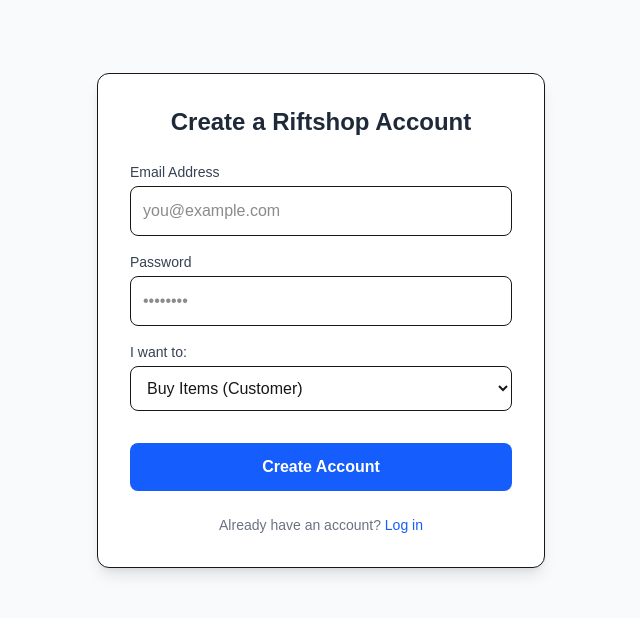
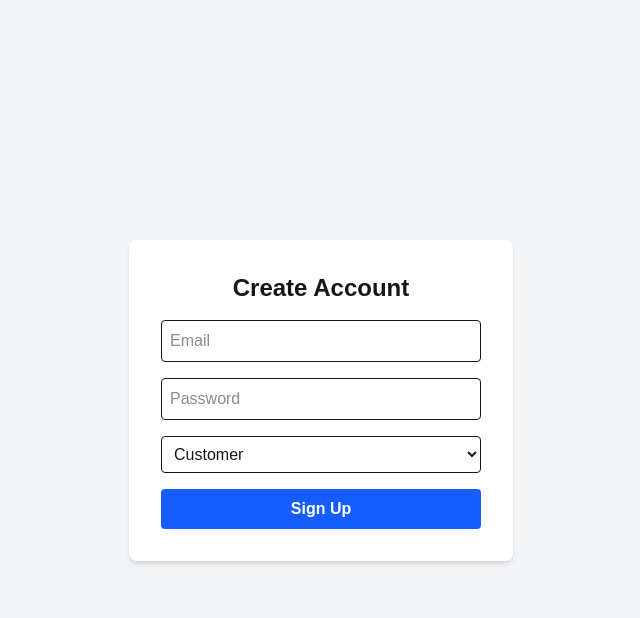
Before and after one commit to njerii-dev/riftshop, a Next.js app: page /register in a window 1280 px wide. Shown: the top 618 px of the page, without its empty margins (319-959 px from the left). Built offline with nearby package versions, Linux system fonts and the light colour scheme.

Commit message:
updated some files

```diff
--- a/app/(auth)/register/page.tsx
+++ b/app/(auth)/register/page.tsx
@@ -1,59 +1,27 @@
 import { registerUser } from "@/app/actions/auth";
 
-export default function Register() {
+export default function RegisterPage() {
   return (
-    <div className="flex flex-col items-center justify-center min-h-[80vh] bg-gray-50">
-      <div className="w-full max-w-md p-8 space-y-6 border rounded-xl bg-white shadow-lg">
-        <h2 className="text-2xl font-bold text-center text-gray-800">Create a Riftshop Account</h2>
+    <div className="flex flex-col items-center justify-center min-h-screen bg-gray-100">
+      <form action={registerUser} className="bg-white p-8 rounded-lg shadow-md w-96 space-y-4">
+        <h2 className="text-2xl font-bold text-center">Create Account</h2>
 
-        {/* The 'action' prop connects the form to our database function */}
-        <form action={registerUser} className="space-y-4">
-          <div>
-            <label className="block text-sm font-medium text-gray-700">Email Address</label>
-            <input
-              name="email"
-              type="email"
-              placeholder="you@example.com"
-              className="w-full p-3 mt-1 border rounded-lg focus:ring-2 focus:ring-blue-500 outline-none"
-              required
-            />
-          </div>
+        <input name="email" type="email" placeholder="Email" required
+          className="w-full p-2 border rounded" />
 
-          <div>
-            <label className="block text-sm font-medium text-gray-700">Password</label>
-            <input
-              name="password"
-              type="password"
-              placeholder="••••••••"
-              className="w-full p-3 mt-1 border rounded-lg focus:ring-2 focus:ring-blue-500 outline-none"
-              required
-            />
-          </div>
+        <input name="password" type="password" placeholder="Password" required
+          className="w-full p-2 border rounded" />
 
-          <div>
-            <label className="block text-sm font-medium text-gray-700">I want to:</label>
-            <select
-              name="role"
-              className="w-full p-3 mt-1 border rounded-lg bg-white focus:ring-2 focus:ring-blue-500 outline-none"
-            >
-              <option value="CUSTOMER">Buy Items (Customer)</option>
-              <option value="SELLER">Sell Items (Seller)</option>
-              <option value="ADMIN">Manage Site (Admin)</option>
-            </select>
-          </div>
+        <select name="role" className="w-full p-2 border rounded">
+          <option value="CUSTOMER">Customer</option>
+          <option value="SELLER">Seller</option>
+          <option value="ADMIN">Admin</option>
+        </select>
 
-          <button
-            type="submit"
-            className="w-full py-3 mt-4 bg-blue-600 text-white font-semibold rounded-lg hover:bg-blue-700 transition duration-200"
-          >
-            Create Account
-          </button>
-        </form>
-
-        <p className="text-center text-sm text-gray-500">
-          Already have an account? <a href="/login" className="text-blue-600 hover:underline">Log in</a>
-        </p>
-      </div>
+        <button type="submit" className="w-full bg-blue-600 text-white py-2 rounded font-bold">
+          Sign Up
+        </button>
+      </form>
     </div>
   );
 }
--- a/app/actions/auth.ts
+++ b/app/actions/auth.ts
@@ -6,17 +6,19 @@
 export async function registerUser(formData: FormData) {
   const email = formData.get("email") as string
   const password = formData.get("password") as string
-  const role = formData.get("role") as any // ADMIN, SELLER, or CUSTOMER
+  const role = formData.get("role") as any
 
-  // 1. Save the user to Neon via Prisma
+  if (!email || !password) return;
+
+  // Save to Neon
   await prisma.user.create({
     data: {
       email,
-      password, // Note: In a real app, we would hash this!
+      password, // Note: In production, we'd hash this!
       role,
     },
   })
 
-  // 2. Send them to the login page once they are registered
+  // After signing up, send them to login
   redirect("/login")
 }
```
